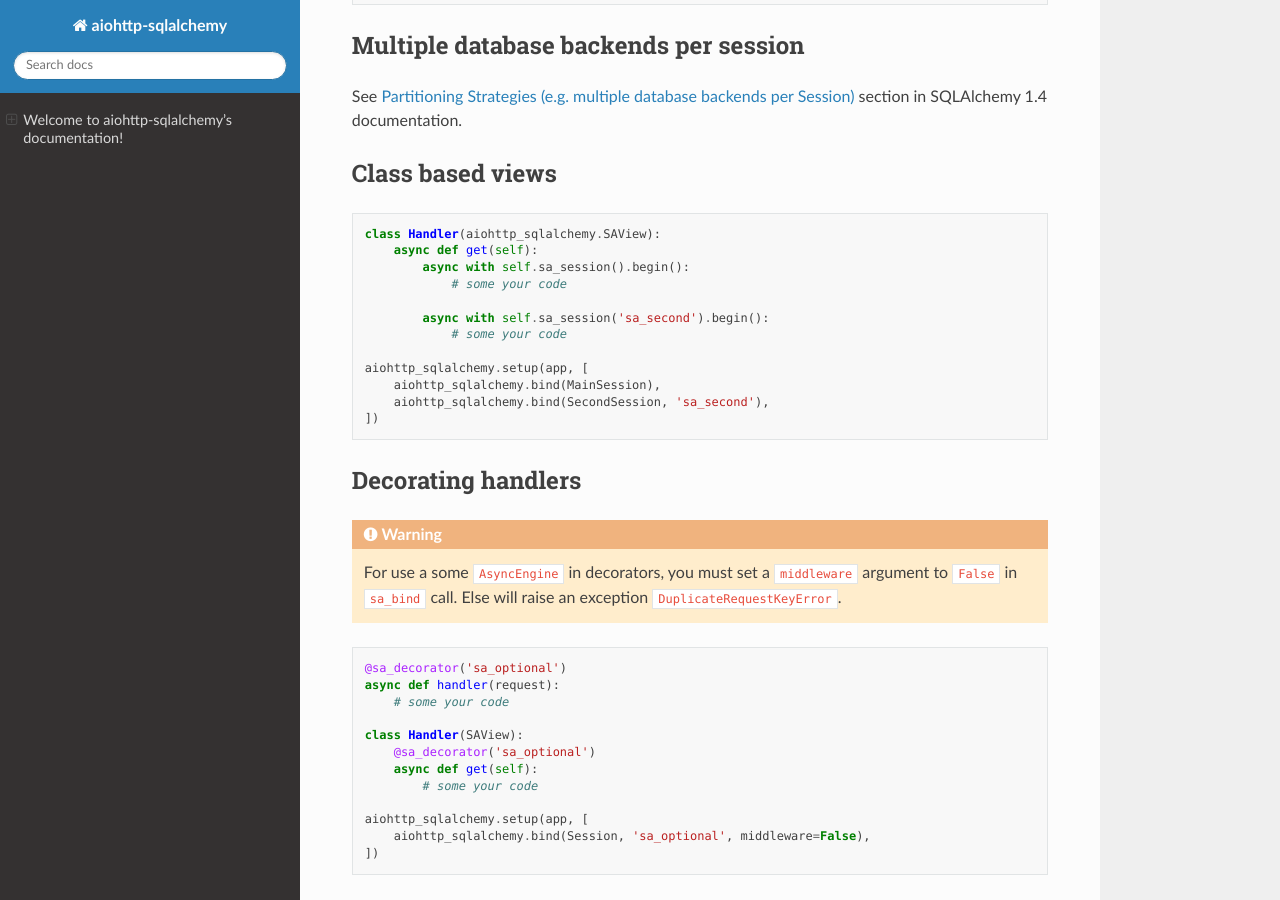
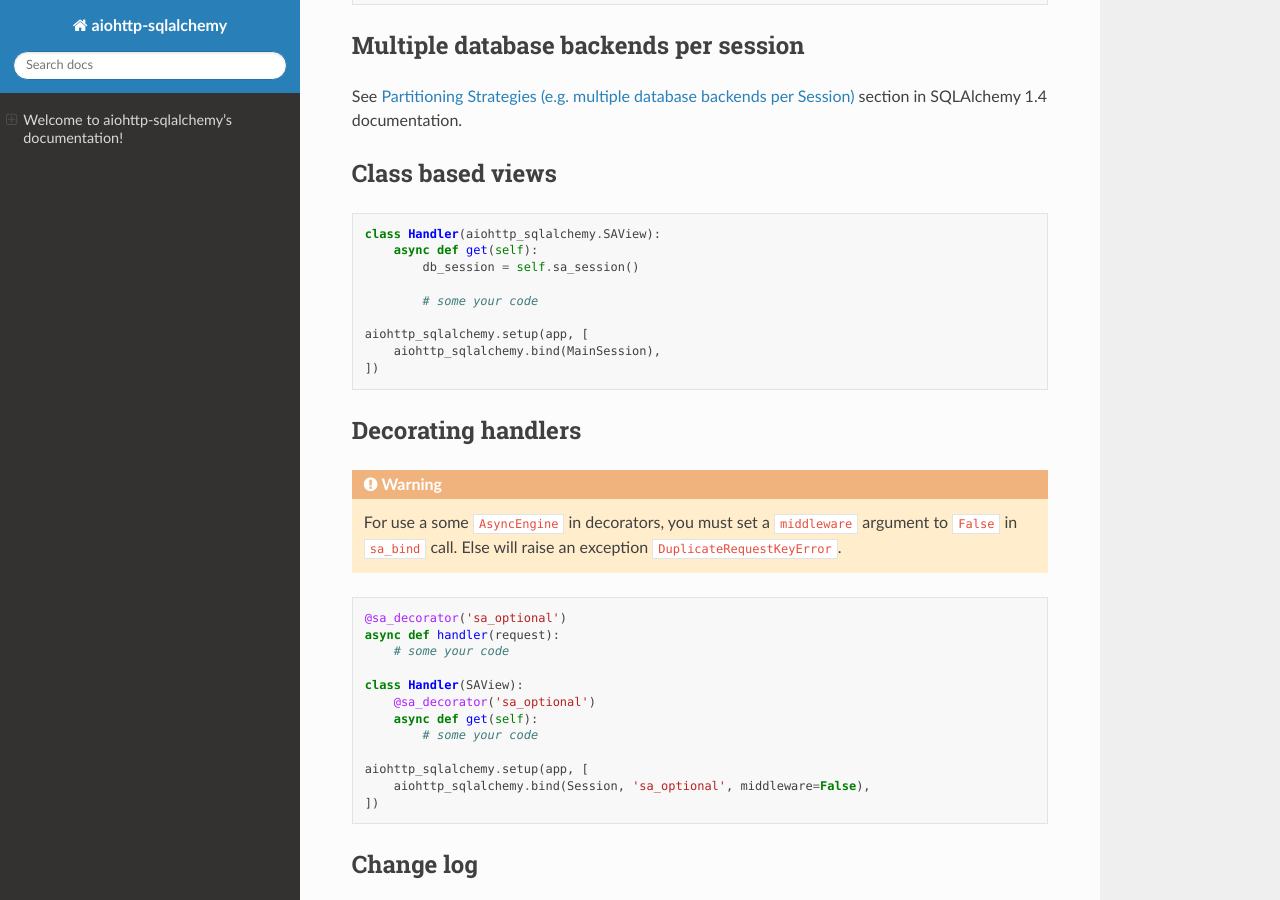
Before and after one commit to ri-gilfanov/aiohttp-sqlalchemy, a Sphinx documentation site: the page built from docs/index.rst, in a window 1280 px wide and 900 px high, scrolled down 3160 px. Built offline with Sphinx 7.4.7 and the Read the Docs theme 2.0.0, drawn with Linux system fonts in a browser that asks for light colours.

Commit message:
Update "Class based views" section in docs/index.rst

```diff
--- a/docs/index.rst
+++ b/docs/index.rst
@@ -190,15 +190,12 @@
 
   class Handler(aiohttp_sqlalchemy.SAView):
       async def get(self):
-          async with self.sa_session().begin():
-              # some your code
+          db_session = self.sa_session()
 
-          async with self.sa_session('sa_second').begin():
-              # some your code
+          # some your code
 
   aiohttp_sqlalchemy.setup(app, [
       aiohttp_sqlalchemy.bind(MainSession),
-      aiohttp_sqlalchemy.bind(SecondSession, 'sa_second'),
   ])
 
 
```
